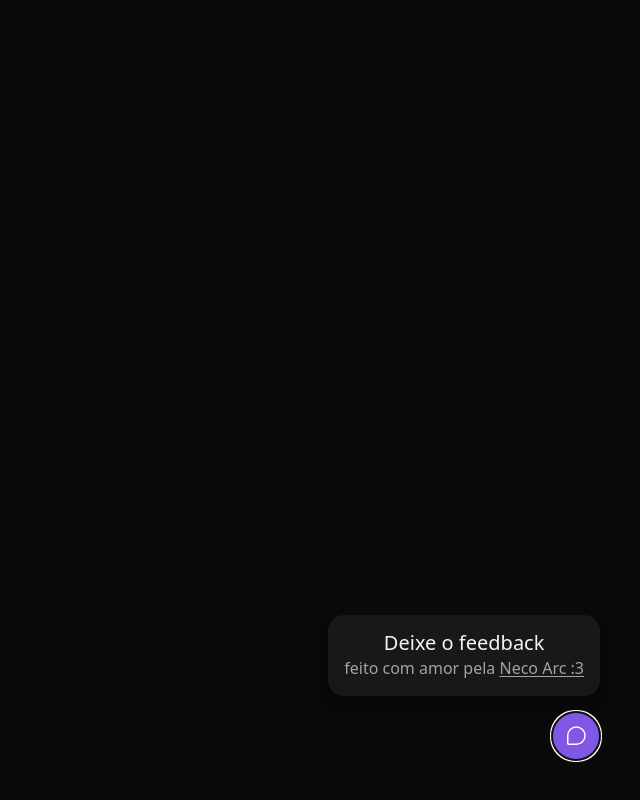
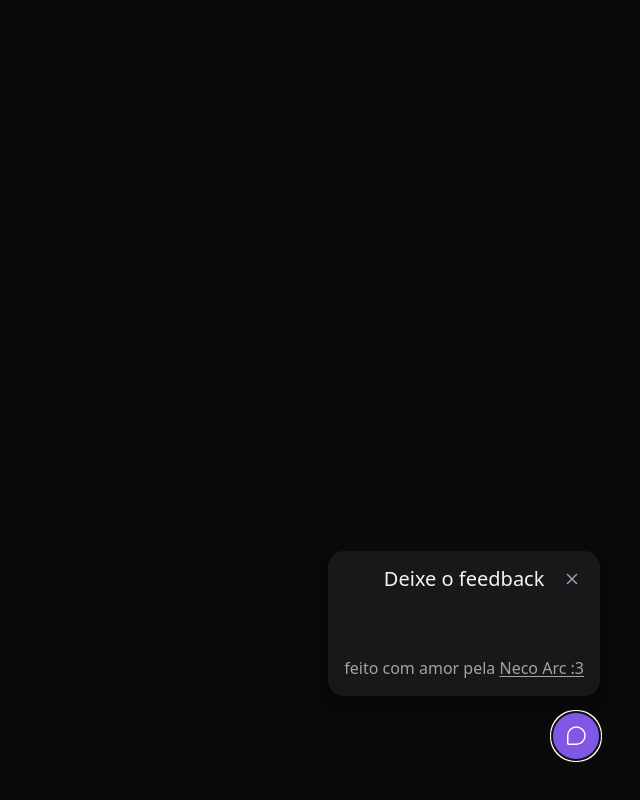
Before and after one commit to ReinaldoARamos/Feedback_App_React, a React (Vite) app in the folder web/: page / in a window 1280 px wide. Both pictures are taken after a click on the button "Feedback". Shown: the whole page, without its empty margins (640-1280 px from the left). Built offline with nearby package versions, Linux system fonts and the light colour scheme.

Commit message:
criando o componente X

```diff
--- /dev/null
+++ b/web/src/components/CloseButton.tsx
@@ -0,0 +1,12 @@
+import { Popover } from "@headlessui/react";
+import { X } from "phosphor-react";
+
+export function CloseButton() {
+    return (
+        <Popover.Button className="top-5 right-5 absolute text-zinc-400 hover:text-zinc-100" title="Fechar">
+                <X weight="bold" className="w-4 h-4"/>
+        </Popover.Button>
+
+    )
+
+}
--- a/web/src/components/widgetForm.tsx
+++ b/web/src/components/widgetForm.tsx
@@ -1,11 +1,16 @@
+import { CloseButton } from "./CloseButton";
 export function WidgetForm() {
     return (
         <div className="bg-zinc-900 p-4 relative rounded-2xl mb-4 flex flex-col items-center shadow-lg w-[calc(100vw-2rem)] md:w-auto ">
            <header>
             <span className="text-xl leading-6 ">Deixe o feedback</span>
+
+            <CloseButton />
            </header>
 
+           <div className="flex py-8 gap-2">
 
+           </div>
 
            <footer className="text-md text-neutral-400">
                     feito com amor pela <a className="underline underline-offset-2" href="https://www.youtube.com/watch?v=5pCUDdUQspc" target={"_blank"}>Neco Arc :3</a>
```
